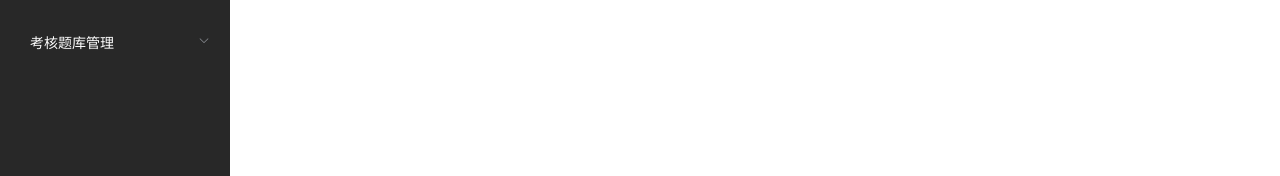
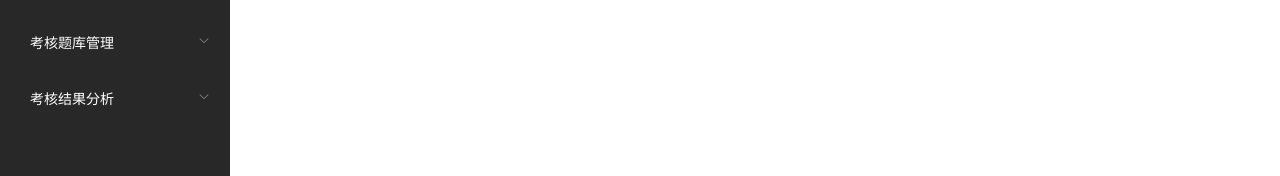
Before and after one commit to Fairyjingy/zhaj, a Vue app: page / in a window 1280 px wide. Shown: the part 214-390 px from the top of the page. Built offline with nearby package versions, Linux system fonts and the light colour scheme.

Commit message:
冲突 边距提交

```diff
--- a/src/common/data/menu.js
+++ b/src/common/data/menu.js
@@ -317,60 +317,60 @@ var menu=
             // },
         ]
         },
-        // {id: 7,
-        // parentId: -1,
-        // users: null,
-        // icon: "icon iconfont icon-huabanfuben",
-        // name: "安全考核",
-        // spread: false,
-        // path: "/appraise",
-        // component: null,
-        // authority: null,
-        // redirect: null,
-        // keepAlive: "0",
-        // code: null,
-        // type: "0",
-        // label: "安全考核",
-        // sort: 3,
-        // children: [
-        //     {
-        //         id: 71,
-        //         parentId: 7,
-        //         children: [],
-        //         users: null,
-        //         icon: "",
-        //         name: "管理层安全考核",
-        //         spread: false,
-        //         path: "/managerSafeappraise",
-        //         component: "",
-        //         authority: null,
-        //         redirect: null,
-        //         keepAlive: "0",
-        //         code: null,
-        //         type: "0",
-        //         label: "管理层安全考核",
-        //         sort: 2,
-        //     },
-        //     {
-        //         id: 72,
-        //         parentId: 7,
-        //         children: [],
-        //         users: null,
-        //         icon: "",
-        //         name: "分包安全考核",
-        //         spread: false,
-        //         path: "/subcontractsafeappraise",
-        //         component: "",
-        //         authority: null,
-        //         redirect: null,
-        //         keepAlive: "0",
-        //         code: null,
-        //         type: "0",
-        //         label: "分包安全考核",
-        //         sort: 2,
-        //     },
-        // ]
-        // },
+        {id: 7,
+        parentId: -1,
+        users: null,
+        icon: "icon iconfont icon-huabanfuben",
+        name: "考核结果分析",
+        spread: false,
+        path: "/appraise",
+        component: null,
+        authority: null,
+        redirect: null,
+        keepAlive: "0",
+        code: null,
+        type: "0",
+        label: "考核结果分析",
+        sort: 3,
+        children: [
+            {
+                id: 71,
+                parentId: 7,
+                children: [],
+                users: null,
+                icon: "",
+                name: "考核结果分析",
+                spread: false,
+                path: "/managerSafeappraise",
+                component: "",
+                authority: null,
+                redirect: null,
+                keepAlive: "0",
+                code: null,
+                type: "0",
+                label: "考核结果分析",
+                sort: 2,
+            },
+            // {
+            //     id: 72,
+            //     parentId: 7,
+            //     children: [],
+            //     users: null,
+            //     icon: "",
+            //     name: "分包安全考核",
+            //     spread: false,
+            //     path: "/subcontractsafeappraise",
+            //     component: "",
+            //     authority: null,
+            //     redirect: null,
+            //     keepAlive: "0",
+            //     code: null,
+            //     type: "0",
+            //     label: "分包安全考核",
+            //     sort: 2,
+            // },
+        ]
+        },
         // {id: 8,
         // parentId: -1,
         // users: null,
--- a/src/views/dangerproject/plan/index.vue
+++ b/src/views/dangerproject/plan/index.vue
@@ -82,7 +82,7 @@
   :before-close="handleClose">
 
   <!-- :rules="ruleapproval" -->
-  <el-form :model="addData"  ref="addData" label-width="100px" class="demo-ruleForm">
+  <el-form :model="addData"  ref="addData" label-width="100px" class="formD demo-ruleForm">
 
             <el-form-item width="50"  label="编号:" prop="data1">
                 <el-input v-model="addData.data1" :disabled="disabled" placeholder="请输入编号" ></el-input>
@@ -319,11 +319,11 @@ export default {
 .textAlignLeft{
   text-align: left;
 }
-.demo-ruleForm .el-form-item{
+.demo-ruleForm.formD .el-form-item{
   float: left;
   width:50%;
 }
-.demo-ruleForm .el-form-item:last-child{
+.demo-ruleForm.formD .el-form-item:last-child{
   float: left;
   width:100%;
 }
--- a/src/views/dangerproject/record/index.vue
+++ b/src/views/dangerproject/record/index.vue
@@ -88,7 +88,7 @@
       :before-close="handleClose">
 
       <!-- :rules="ruleapproval" -->
-      <el-form :model="addData"  ref="addData" label-width="100px" class="demo-ruleForm">
+      <el-form :model="addData"  ref="addData" label-width="100px" class="formD demo-ruleForm">
 
                 <el-form-item width="50"  label="考核主题:" class="w100" prop="line1">
                     <el-input v-model="addData.line1" :disabled="disabled" placeholder="请输入考核主题" ></el-input>
@@ -166,7 +166,7 @@
     <el-drawer
       title="人员考核结果" class="result"
       :visible.sync="drawer1"
-      style="width:70%;margin:80px auto;height:70%;"
+      style="width:calc(100% - 270px);margin-top:80px;margin-left:250px;height:calc(100% - 100px);"
       :direction="direction"
       :before-close="handleClose">
       <el-form
@@ -542,15 +542,15 @@ export default {
 .textAlignLeft{
   text-align: left;
 }
-.demo-ruleForm .el-form-item{
+.demo-ruleForm.formD .el-form-item{
   float: left;
   width:50%;
 }
-.demo-ruleForm .el-form-item:last-child{
+.demo-ruleForm.formD .el-form-item:last-child{
   float: left;
   width:100%;
 }
-.demo-ruleForm .el-form-item.w100{
+.demo-ruleForm.formD .el-form-item.w100{
   float: left;
   width:100%;
 }
```
